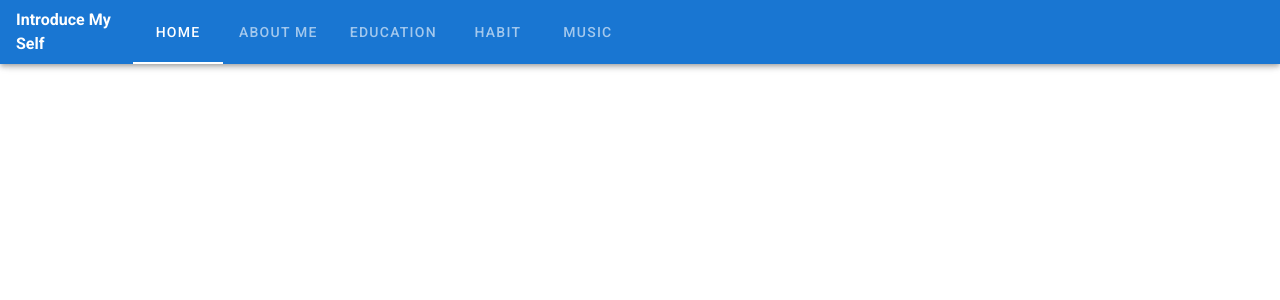
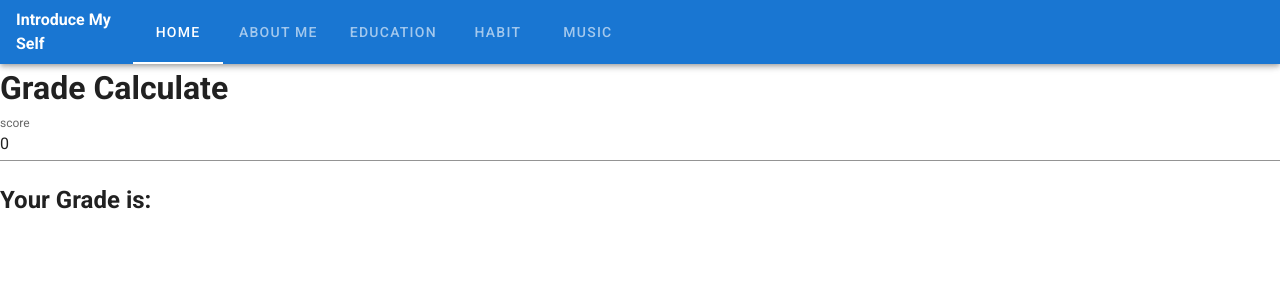
Before and after one commit to Sutee-Jankhaw/About-me, a Vue app: page /calculate in a window 1280 px wide. Shown: the top 300 px of the page. Built offline with nearby package versions, Linux system fonts and the light colour scheme.

Commit message:
set up calculate

```diff
--- a/src/router/index.js
+++ b/src/router/index.js
@@ -11,9 +11,9 @@ const routes = [
     component: HomeView
   },
   {
-    path: '/about',
-    name: 'about',
-    component: () => import('../views/AboutView.vue')
+    path: '/calculate',
+    name: 'calculate',
+    component: () => import('../views/Calculate.vue')
   }
 ]
 
--- a/src/views/AboutView.vue
+++ /dev/null
@@ -1,13 +0,0 @@
-<template>
-  <div class="about">
-    <v-img
-      width="250"
-      rounded="xl"
-      src="https://www.finearts.cmu.ac.th/wp-content/uploads/2021/07/blank-profile-picture-973460_1280-1.png">
-    </v-img>
-    <h1>This is an about page</h1>
-    <h3>ชื่อจริง: firstname lastname</h3>
-    <h3>ชื่อเล่น: nickname</h3>
-    <h3>อายุ: 22 ปี</h3>
-  </div>
-</template>
--- /dev/null
+++ b/src/views/Calculate.vue
@@ -0,0 +1,26 @@
+<template>
+  <div class="calculate">
+    <h1>Grade Calculate</h1>
+    <v-text-field
+      v-model="score"
+      label="score"
+    >
+    </v-text-field>
+    <h2>Your Grade is:</h2>
+    <h2>{{ grade }}</h2>
+  </div>
+</template>
+
+<script>
+export default {
+  data() {
+    return {
+      score: 0,
+      grade: ''
+    }
+  },
+  methods() {
+
+  }
+}
+</script>
--- a/src/views/HomeView.vue
+++ b/src/views/HomeView.vue
@@ -83,14 +83,14 @@
               elevation="4"
             >
               <v-card-title>
-                จุดแข็ง
+                ข้อดี
               </v-card-title>
 
               <v-card-text>
                 <ol>
-                  <li>มีความรับผิดชอบ</li>
+                  <li>เป็นคนที่เข้าถึงได้ง่าย</li>
                   <li>เป็นคนใจเย็น</li>
-                  <li>แก้ไขปัญหาได้ดี</li>
+                  <li>มีอารมณ์ขัน</li>
                 </ol>
               </v-card-text>
             </v-card>
@@ -110,8 +110,8 @@
               <v-card-text>
                 <ol>
                   <li>เป็นคนขี้กังวล</li>
-                  <li>บางครั้งใช้เวลาคิดนาน</li>
-                  <li>ขาดความมั่นใจในตัวเอง</li>
+                  <li>พูดน้อย</li>
+                  <li>ไม่ค่อยแสดงอารมณ์</li>
                 </ol>
               </v-card-text>
             </v-card>
```
